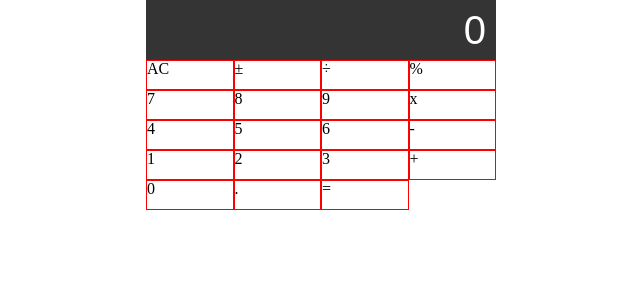
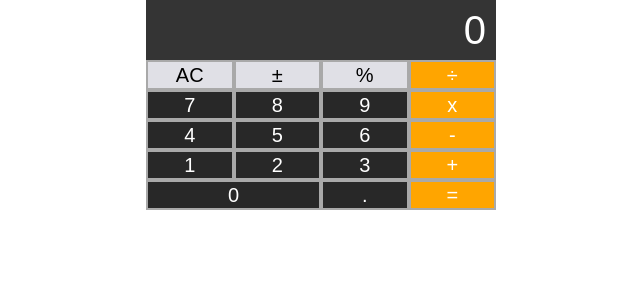
Before and after one commit to coreyladovsky/calculator, a React (Create React App) app: page / in a window 1280 px wide. Shown: the top 300 px of the page, without its empty margins (319-959 px from the left). Built offline with nearby package versions, Linux system fonts and the light colour scheme.

Commit message:
add styling

```diff
--- /dev/null
+++ b/src/components/Button.js
@@ -0,0 +1,11 @@
+import React from 'react';
+import "../css/Button.css"
+const Button = ({sym, handleClick, classStyle}) => {
+    return(
+        <button className={"Button " + classStyle} onClick={() => handleClick(sym)}>
+            {sym}
+        </button>
+    )
+}
+
+export default Button
--- a/src/components/Calculator.js
+++ b/src/components/Calculator.js
@@ -1,6 +1,6 @@
 import React, { Component } from 'react';
 import Display from './Display';
-import Number from './Number';
+import Button from './Button';
 import "../css/Calculator.css";
 import * as Decimal from 'decimal.js';
 
@@ -154,31 +154,29 @@ class Calculator extends Component {
     }
 
     render() {
-        console.log(this.state);
-
         const { displayValue, justCleared } = this.state;
         return (
         <div className="calculator">
             <Display num={displayValue}/>
-            <Number num={justCleared ? "AC" : "C"} handleClick={this.handleClear}/>
-            <Number num={"±"} handleClick={this.flipSign}/>
-            <Number num={"÷"} handleClick={this.operation}/>
-            <Number num={"%"} handleClick={this.percent}/>
-            <Number num={'7'} handleClick={this.handleNumber}/>
-            <Number num={'8'} handleClick={this.handleNumber}/>
-            <Number num={'9'} handleClick={this.handleNumber}/>
-            <Number num={"x"} handleClick={this.operation}/>
-            <Number num={'4'} handleClick={this.handleNumber}/>
-            <Number num={'5'} handleClick={this.handleNumber}/>
-            <Number num={'6'} handleClick={this.handleNumber}/>
-            <Number num={"-"} handleClick={this.operation}/>
-            <Number num={'1'} handleClick={this.handleNumber}/>
-            <Number num={'2'} handleClick={this.handleNumber}/>
-            <Number num={'3'} handleClick={this.handleNumber}/>
-            <Number num={"+"} handleClick={this.operation}/>
-            <Number num={'0'} handleClick={this.handleNumber}/>
-            <Number num={'.'} handleClick={this.useDecimal}/>
-            <Number num={'='} handleClick={this.evaluate}/>
+            <Button sym={justCleared ? "AC" : "C"} handleClick={this.handleClear} classStyle={"topBar"}/>
+            <Button sym={"±"} handleClick={this.flipSign} classStyle={"topBar"} />
+            <Button sym={"%"} handleClick={this.percent} classStyle={"topBar"}/>
+            <Button sym={"÷"} handleClick={this.operation} classStyle={"operand"}/>
+            <Button sym={'7'} handleClick={this.handleNumber} classStyle={"regNum"}/>
+            <Button sym={'8'} handleClick={this.handleNumber} classStyle={"regNum"}/>
+            <Button sym={'9'} handleClick={this.handleNumber} classStyle={"regNum"}/>
+            <Button sym={"x"} handleClick={this.operation}  classStyle={"operand"}/>
+            <Button sym={'4'} handleClick={this.handleNumber} classStyle={"regNum"}/>
+            <Button sym={'5'} handleClick={this.handleNumber} classStyle={"regNum"}/>
+            <Button sym={'6'} handleClick={this.handleNumber} classStyle={"regNum"}/>
+            <Button sym={"-"} handleClick={this.operation}  classStyle={"operand"}/>
+            <Button sym={'1'} handleClick={this.handleNumber} classStyle={"regNum"}/>
+            <Button sym={'2'} handleClick={this.handleNumber} classStyle={"regNum"}/>
+            <Button sym={'3'} handleClick={this.handleNumber} classStyle={"regNum"}/>
+            <Button sym={"+"} handleClick={this.operation}  classStyle={"operand"}/>
+            <Button sym={'0'} handleClick={this.handleNumber} classStyle={"regNum zero"}/>
+            <Button sym={'.'} handleClick={this.useDecimal} classStyle={"regNum"}/>
+            <Button sym={'='} handleClick={this.evaluate}  classStyle={"operand"}/>
         </div>  );
     }
 }
--- a/src/components/Number.js
+++ /dev/null
@@ -1,11 +0,0 @@
-import React from 'react';
-import "../css/Number.css"
-const Number = ({num, handleClick}) => {
-    return(
-        <div className={"Number"} onClick={() => handleClick(num)}>
-            {num}
-        </div>
-    )
-}
-
-export default Number
--- /dev/null
+++ b/src/css/Button.css
@@ -0,0 +1,30 @@
+.Button {
+    height: 100%;
+    vertical-align: middle;
+    border: 2px solid darkgray;
+    font-size: 20px;
+    font-family: sans-serif;
+}
+
+.Button:focus {
+    outline: darkgray;
+}
+
+.regNum {
+    background-color: #282828;
+    color: white;
+}
+
+.topBar {
+    background-color: #E0E0E6;
+    color: black;
+}
+
+.zero {
+    grid-column: span 2;
+}
+
+.operand {
+    color: white;
+    background-color: orange;
+}
--- a/src/css/Calculator.css
+++ b/src/css/Calculator.css
@@ -3,5 +3,6 @@
     grid-template-columns: repeat(4, 1fr) ;
     grid-template-rows: 2fr repeat(5, 1fr);
     width: 350px;
-
+    align-items: center;
+    text-align: center;
 }
--- a/src/css/Number.css
+++ /dev/null
@@ -1,3 +0,0 @@
-.Number {
-    border: 1px solid red;
-}
```
